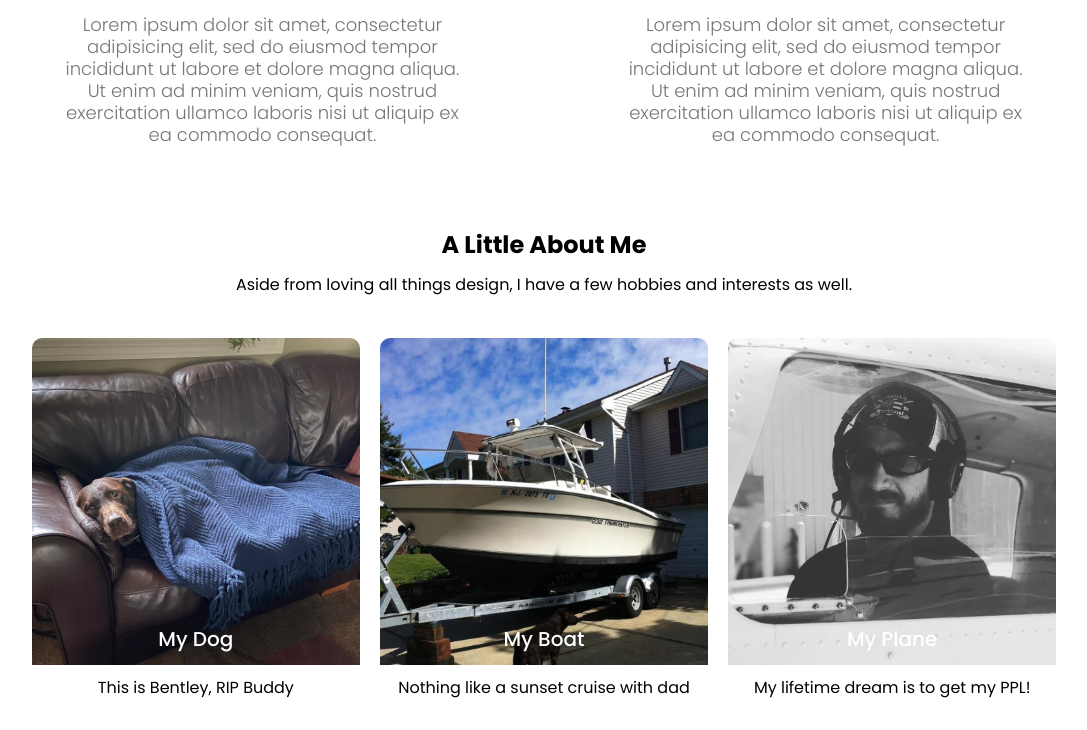
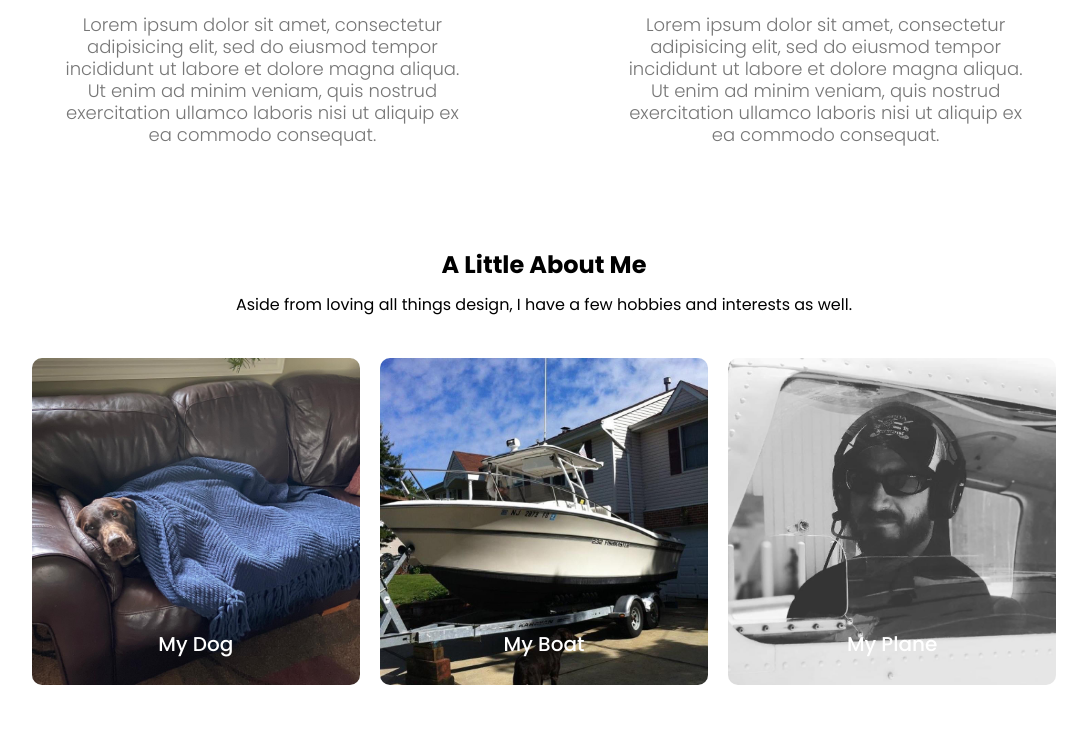
Before and after one commit to trosati87/Personal, a plain HTML site: page index.html in a window 1280 px wide. Shown: the part 1408-2138 px from the top of the page, without its empty margins (96-1183 px from the left). Drawn offline with Linux system fonts and the light colour scheme.

Commit message:
Update 11-5-22

```diff
--- a/index.html
+++ b/index.html
@@ -70,21 +70,18 @@
         <div class="layer">
           <h3>My Dog</h3>
         </div>
-        <p>This is Bentley, RIP Buddy</p>
       </div>
       <div class="about-col">
         <img src="images/Boat_1.jpg" alt="">
         <div class="layer">
           <h3>My Boat</h3>
         </div>
-        <p>Nothing like a sunset cruise with dad</p>
       </div>
       <div class="about-col">
         <img src="images/Pilot_1.jpg" alt="">
         <div class="layer">
           <h3>My Plane</h3>
         </div>
-        <p>My lifetime dream is to get my PPL!</p>
       </div>
 
     </div>
--- a/styles.css
+++ b/styles.css
@@ -205,7 +205,7 @@ h3 {
   width: 80%;
   margin: auto;
   text-align: center;
-  padding-top: 10px;
+  padding-top: 30px;
 }
 
 .about p{
@@ -245,7 +245,7 @@ h3 {
   font-weight: 500;
   color: #fff;
   font-size: 20px;
-  bottom: 10%;
+  bottom: 5%;
   left: 50%
   transform: translateX(-50%);
   position: absolute;
```
